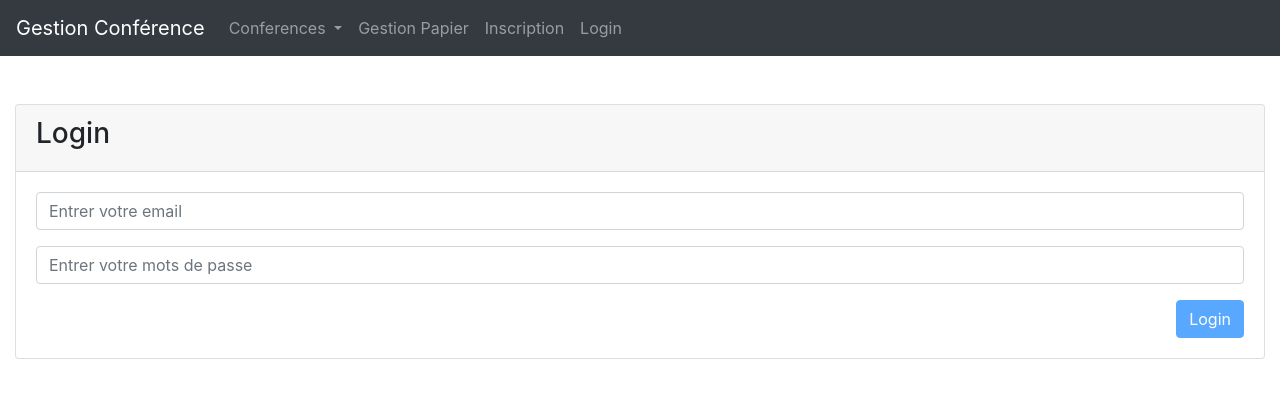
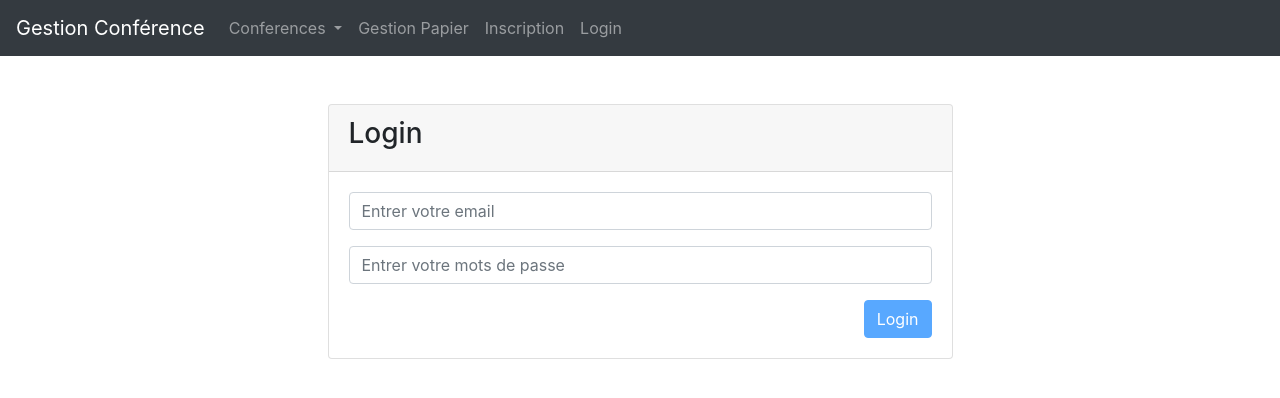
Before and after one commit to Haythamfdl/Conference-app, an Angular app: page /Login in a window 1280 px wide. Shown: the top 398 px of the page. Built offline with nearby package versions, Linux system fonts and the light colour scheme.

Commit message:
Modification des Tables

```diff
--- a/src/app/component/form-conference/form-conference.component.html
+++ b/src/app/component/form-conference/form-conference.component.html
@@ -1,4 +1,4 @@
-<div class="card my-5">
+<div class="card my-5 w-75 mx-auto">
   <div class="card-header"><h3>Créer une Conférence</h3></div>
   <div class="card-body">
     <form (ngSubmit)="onSubmit()"  #form="ngForm">
--- a/src/app/component/login/login.component.html
+++ b/src/app/component/login/login.component.html
@@ -1,4 +1,4 @@
-<div class="card my-5">
+<div class="card my-5 w-50 mx-auto">
   <div class="card-header"><h3>Login</h3></div>
   <div class="card-body">
     <form (ngSubmit)="onSubmit()"  #form="ngForm">
--- a/src/app/component/modif-conference/modif-conference.component.html
+++ b/src/app/component/modif-conference/modif-conference.component.html
@@ -1,4 +1,4 @@
-<div class="card my-5">
+<div class="card my-5 w-75 mx-auto">
   <div class="card-header"><h3>Modification de la Conférence <b>{{conference.nom}}</b></h3></div>
   <div class="card-body">
     <form (ngSubmit)="onSubmit()"  #form="ngForm">
```
